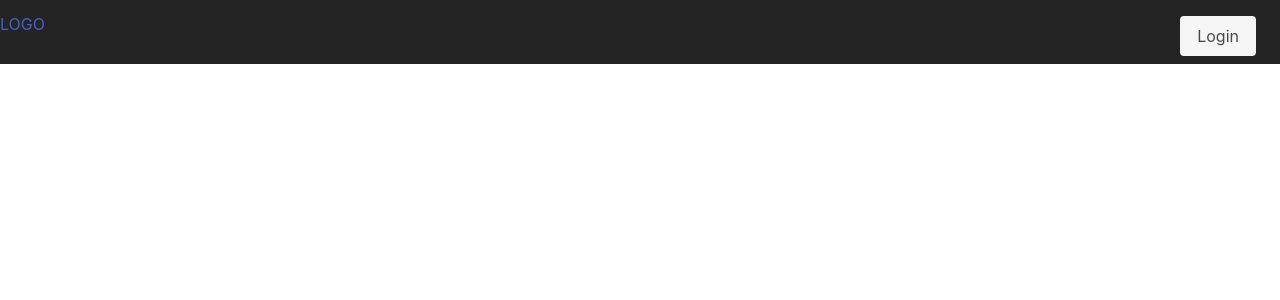
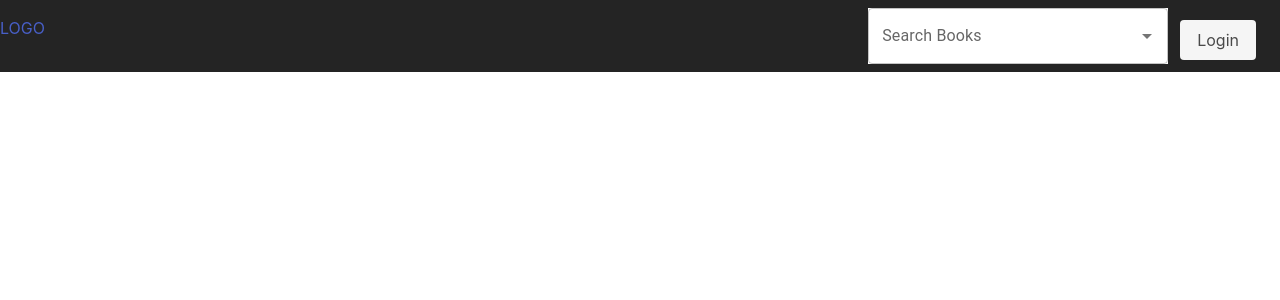
Before and after one commit to Francisco-Villanueva/eccomerce-beer, a React (Vite) app in the folder client/: page /cart in a window 1280 px wide. Shown: the top 300 px of the page. Built offline with nearby package versions, Linux system fonts and the light colour scheme.

Commit message:
componente search

```diff
--- a/client/src/commons/Navbar.jsx
+++ b/client/src/commons/Navbar.jsx
@@ -6,6 +6,7 @@ import { useNavigate } from "react-router-dom";
 import { AuthContext } from "../contexts/AuthContext";
 import { Avatar, Box } from "@mui/material";
 import { BookSharp, ShoppingCart } from "@mui/icons-material";
+import Search from "../components/Search";
 // import devBookLogo from "../assets/images/image.png";
 function Navbar() {
   const { isAuthenticated, toggleAuth, user } = useContext(AuthContext);
@@ -64,6 +65,9 @@ function Navbar() {
         )}
       </div>
       <div className="navbar-item navbar-end">
+        <div>
+          <Search />
+        </div>
         <div className="navbar-item">
           <Box
             className="buttons"
--- /dev/null
+++ b/client/src/components/Search.jsx
@@ -0,0 +1,20 @@
+import React, { useContext } from "react";
+import TextField from "@mui/material/TextField";
+import Autocomplete from "@mui/material/Autocomplete";
+import { CartBooksContext } from "../contexts/CartBookContext";
+
+export default function Search() {
+  const { books } = useContext(CartBooksContext);
+  const nameBooks = books.map((book) => {
+    return book.volumeInfo.title;
+  });
+  return (
+    <Autocomplete
+      disablePortal
+      id="combo-box-demo"
+      options={nameBooks}
+      sx={{ width: 300, background: "white" }}
+      renderInput={(params) => <TextField {...params} label="Search Books" />}
+    />
+  );
+}
```
